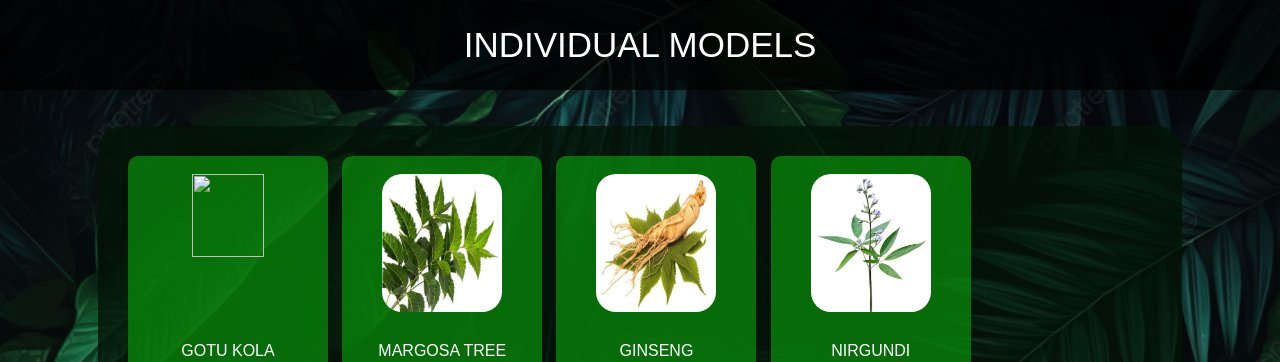
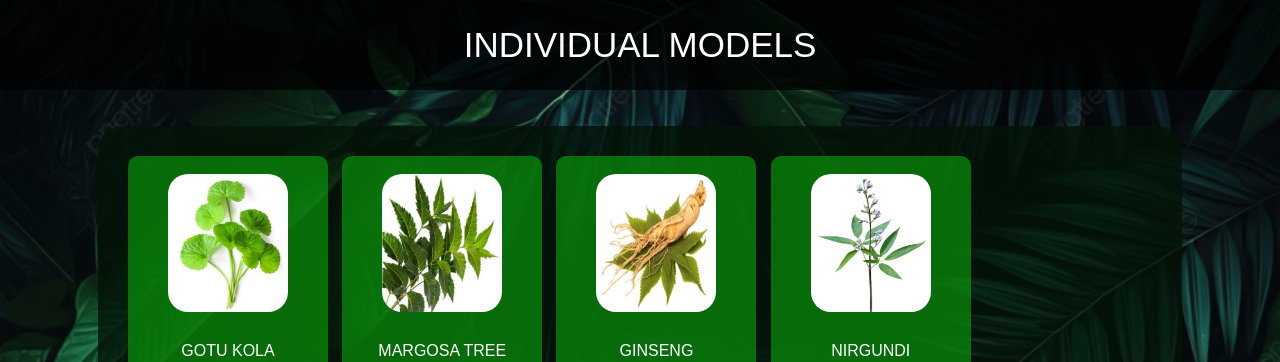
Before and after one commit to Ariyannath-prog/SIH-2024-Prototype, a plain HTML site: page individual_models.html in a window 1280 px wide. Shown: the top 362 px of the page. Drawn offline with Linux system fonts and the light colour scheme; files whose address does not match are found by name.

Commit message:
Update individual_models.html

```diff
--- a/individual_models.html
+++ b/individual_models.html
@@ -13,7 +13,7 @@
      <div class="main">
       <div class="up_main">
         <div class="sub_main"><br>
-         <a target="_blank" href="h1.html"><img class="image" src="H\H1.jpg">
+         <a target="_blank" href="h1.html"><img class="image" src="H1.jpg">
             </a>
          <a target="_blank" class="text" href="h1.html">GOTU KOLA</a>
         </div>
```
